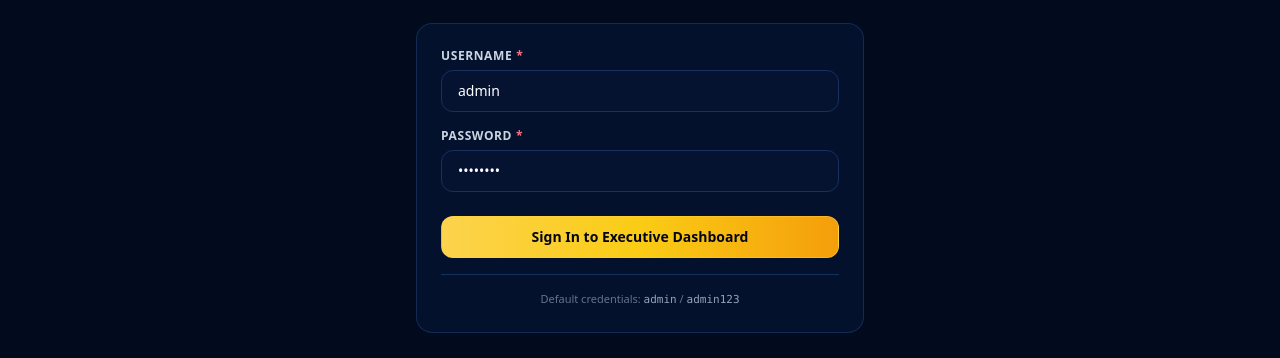
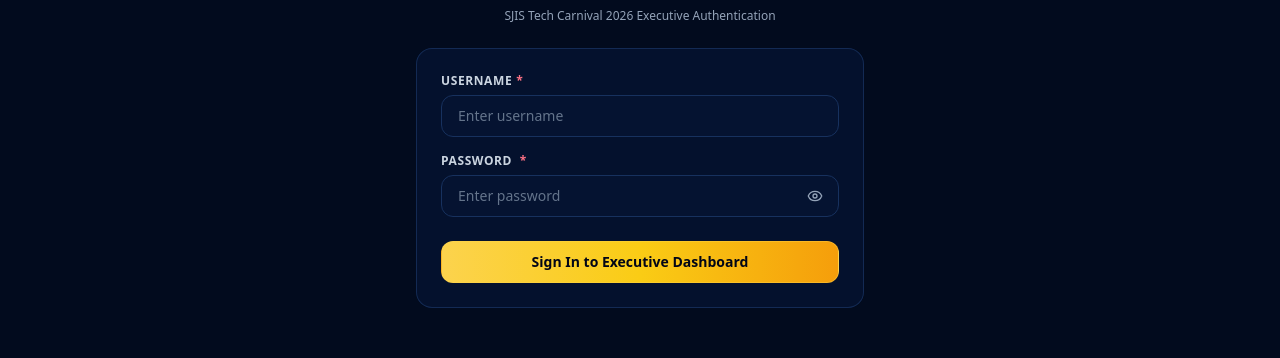
Before and after one commit to sjis-admin/JTC-2026, a Next.js app in the folder frontend/: page /jtc-portal-auth-2026 in a window 1280 px wide. Shown: the part 294-652 px from the top of the page. Built offline with nearby package versions, Linux system fonts and the light colour scheme; no server answers.

Commit message:
fix(auth): remove default credentials display and add password visibility toggle eye icon

```diff
--- a/frontend/app/jtc-portal-auth-2026/page.tsx
+++ b/frontend/app/jtc-portal-auth-2026/page.tsx
@@ -7,15 +7,16 @@ import { Input } from '@/components/ui/Input';
 import { Button } from '@/components/ui/Button';
 import { Turnstile } from '@/components/ui/Turnstile';
 import { API_BASE, setAdminToken } from '@/lib/api';
-import { ShieldCheck, Lock, Sparkles } from 'lucide-react';
+import { ShieldCheck, Lock, Sparkles, Eye, EyeOff } from 'lucide-react';
 
 function AdminLoginForm() {
   const router = useRouter();
   const searchParams = useSearchParams();
   const fromUrl = searchParams.get('from') || '/admin';
 
-  const [username, setUsername] = useState('admin');
-  const [password, setPassword] = useState('admin123');
+  const [username, setUsername] = useState('');
+  const [password, setPassword] = useState('');
+  const [showPassword, setShowPassword] = useState(false);
   const [turnstileToken, setTurnstileToken] = useState<string>('');
   const [loading, setLoading] = useState(false);
   const [error, setError] = useState('');
@@ -85,17 +86,36 @@ function AdminLoginForm() {
           <Input
             label="Username"
             required
+            placeholder="Enter username"
             value={username}
             onChange={(e) => setUsername(e.target.value)}
           />
 
-          <Input
-            label="Password"
-            type="password"
-            required
-            value={password}
-            onChange={(e) => setPassword(e.target.value)}
-          />
+          <div className="w-full space-y-1.5">
+            <label htmlFor="admin-password" className="block text-xs font-semibold uppercase tracking-wider text-slate-300">
+              Password <span className="text-rose-400 ml-1">*</span>
+            </label>
+            <div className="relative">
+              <input
+                id="admin-password"
+                type={showPassword ? 'text' : 'password'}
+                required
+                placeholder="Enter password"
+                value={password}
+                onChange={(e) => setPassword(e.target.value)}
+                className="w-full pl-4 pr-11 py-2.5 rounded-xl bg-surface/80 border border-surface-border text-white placeholder:text-slate-500 text-sm focus:outline-none focus:border-jtc-cyan focus:ring-1 focus:ring-jtc-cyan transition-all duration-200"
+              />
+              <button
+                type="button"
+                onClick={() => setShowPassword(!showPassword)}
+                className="absolute right-3 top-1/2 -translate-y-1/2 text-slate-400 hover:text-white transition-colors focus:outline-none p-1"
+                tabIndex={-1}
+                title={showPassword ? 'Hide password' : 'Show password'}
+              >
+                {showPassword ? <EyeOff className="w-4 h-4 text-gold" /> : <Eye className="w-4 h-4" />}
+              </button>
+            </div>
+          </div>
 
           {/* Cloudflare Turnstile Bot Defense */}
           <Turnstile onSuccess={(token) => setTurnstileToken(token)} />
@@ -106,10 +126,6 @@ function AdminLoginForm() {
             </Button>
           </div>
         </form>
-
-        <div className="mt-4 pt-4 border-t border-surface-border text-center text-[11px] text-slate-500">
-          Default credentials: <code className="text-slate-400">admin</code> / <code className="text-slate-400">admin123</code>
-        </div>
       </Card>
     </div>
   );
```
